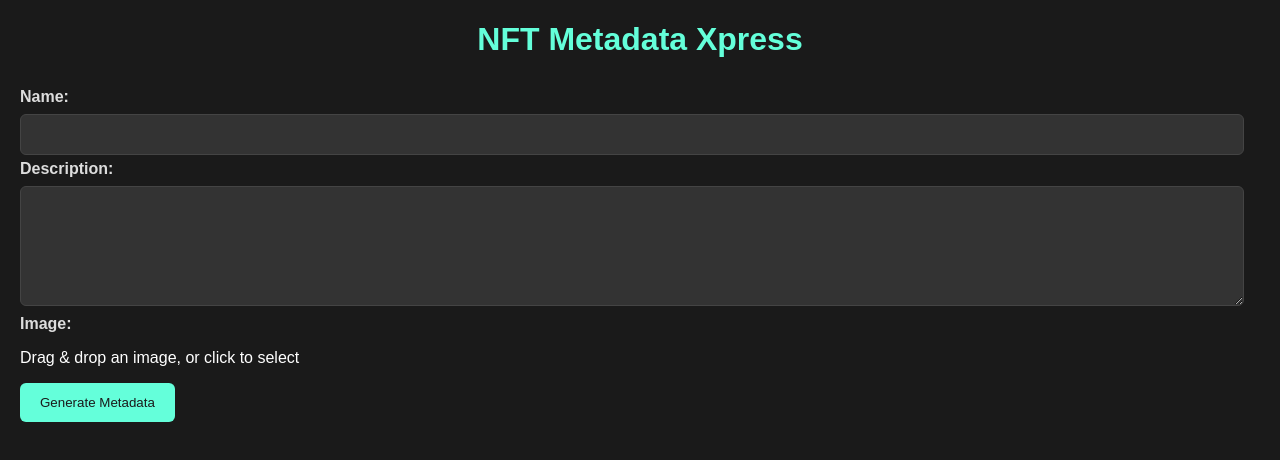
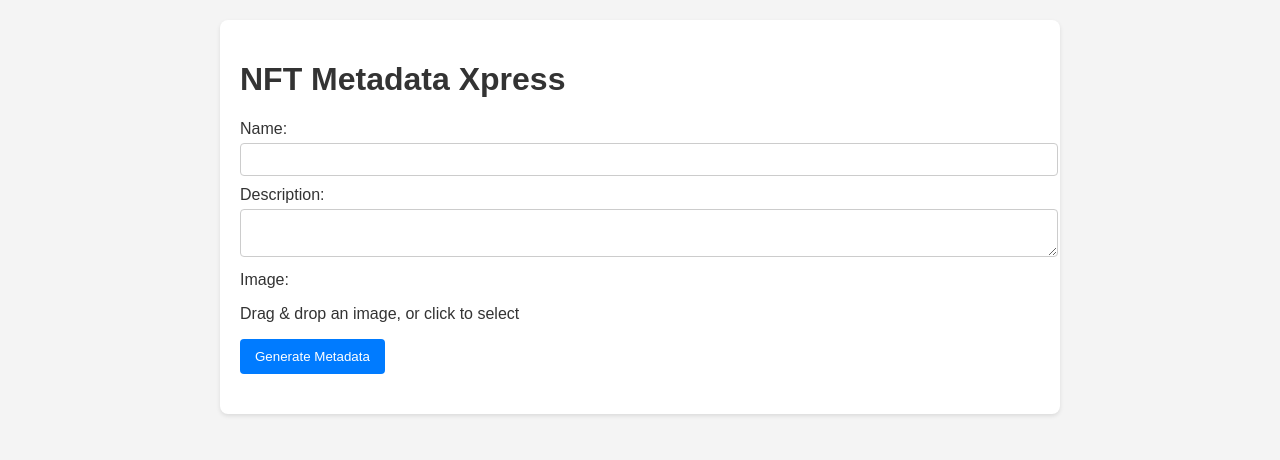
Before and after one commit to rxslice/NFT-Metadata-Web3-Tool, a React (Vite) app: page / in a window 1280 px wide. Shown: the top 460 px of the page. Built offline with nearby package versions, Linux system fonts and the light colour scheme.

Commit message:
Update index.css

```diff
--- a/src/index.css
+++ b/src/index.css
@@ -1,145 +1,48 @@
 body {
-      font-family: 'Arial', sans-serif;
-      margin: 20px;
-      background-color: #1a1a1a;
-      color: #fff;
+  font-family: Arial, sans-serif;
+  margin: 0;
+  padding: 0;
+  background: #f4f4f4;
+  color: #333;
 }
-
-    .container {
+.App {
+  width: 90%;
   max-width: 800px;
-      margin: 0 auto;
-      padding: 30px;
-      background-color: #2a2a2a;
-      border-radius: 12px;
-      box-shadow: 0 4px 15px rgba(0, 0, 0, 0.3);
+  margin: 20px auto;
+  padding: 20px;
+  background: #fff;
+  border-radius: 8px;
+  box-shadow: 0 2px 4px rgba(0, 0, 0, 0.1);
 }
-
-    h1 {
-      text-align: center;
-      margin-bottom: 30px;
-      color: #64ffda;
-    }
-
-    .form-group {
+form {
   margin-bottom: 20px;
 }
-
-    label {
+form label {
   display: block;
-      margin-bottom: 8px;
-      font-weight: bold;
-      color: #ddd;
-    }
-
-    input[type="text"],
-    textarea,
-    select {
-      width: calc(100% - 16px);
-      padding: 12px;
-      border: 1px solid #444;
-      border-radius: 6px;
-      box-sizing: border-box;
-      background-color: #333;
-      color: #fff;
   margin-bottom: 5px;
 }
-
-    textarea {
-      height: 120px;
+form input,
+form textarea {
+  width: 100%;
+  margin-bottom: 10px;
+  padding: 8px;
+  border: 1px solid #ccc;
+  border-radius: 4px;
 }
-
-    .attributes-container {
-      margin-top: 15px;
+form button {
+  background: #007BFF;
+  color: white;
+  padding: 10px 15px;
+  border: none;
+  border-radius: 4px;
+  cursor: pointer;
 }
-
-    .attribute-row {
-      display: flex;
-      gap: 10px;
-      margin-bottom: 8px;
+form button:hover {
+  background: #0056b3;
 }
-
-    .attribute-row input {
-      flex: 1;
+pre {
+  background: #f8f8f8;
+  padding: 10px;
+  border: 1px solid #ddd;
+  border-radius: 4px;
 }
-
-    .error {
-      color: #ff6b6b;
-      font-size: 0.9em;
-      margin-top: 5px;
-    }
-
-    button {
-      background-color: #64ffda;
-      color: #1a1a1a;
-      padding: 12px 20px;
-      border: none;
-      border-radius: 6px;
-      cursor: pointer;
-      margin-right: 10px;
-      transition: background-color 0.3s;
-    }
-
-    button:hover {
-      background-color: #42c9b2;
-    }
-
-    .dropzone {
-      border: 2px dashed #666;
-      border-radius: 8px;
-      padding: 25px;
-      text-align: center;
-      cursor: pointer;
-      margin-bottom: 20px;
-      background-color: #333;
-    }
-
-    .dropzone.dragover {
-      background-color: #444;
-    }
-
-    .dropzone p {
-      margin: 0;
-      color: #ddd;
-    }
-
-    .image-preview {
-      margin-top: 15px;
-      max-width: 100%;
-      max-height: 250px;
-      border-radius: 8px;
-    }
-
-    .metadata-preview {
-      margin-top: 30px;
-      border: 1px solid #444;
-      padding: 15px;
-      border-radius: 8px;
-      background-color: #333;
-    }
-
-    .tooltip {
-      position: relative;
-      display: inline-block;
-    }
-
-    .tooltip .tooltiptext {
-      visibility: hidden;
-      width: 220px;
-      background-color: #555;
-      color: #fff;
-      text-align: center;
-      border-radius: 6px;
-      padding: 8px;
-      position: absolute;
-      z-index: 1;
-      bottom: 125%;
-      left: 50%;
-      margin-left: -110px;
-      opacity: 0;
-      transition: opacity 0.3s;
-    }
-
-    .tooltip:hover .tooltiptext {
-      visibility: visible;
-      opacity: 1;
-    }
```
Lines whose indentation alone changed are shown as unchanged.
